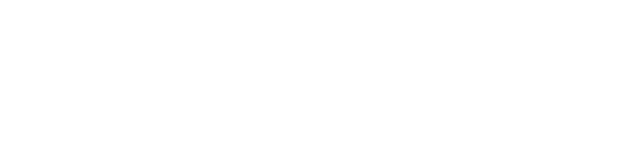
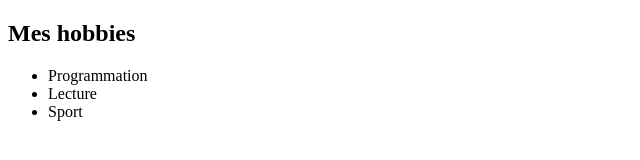
Before and after one commit to YaZzMaBoiteDeDev/test, a plain HTML site: page index.html in a window 1280 px wide. Shown: the whole page, without its empty margins (0-640 px from the left). Drawn offline with Linux system fonts and the light colour scheme.

Commit message:
Ajout de la section hobbies

```diff
--- a/index.html
+++ b/index.html
@@ -8,6 +8,12 @@
 </head>
 
 <body>
+    <h2>Mes hobbies</h2>
+    <ul>
+        <li>Programmation</li>
+        <li>Lecture</li>
+        <li>Sport</li>
+    </ul>
 
 </body>
 
```
